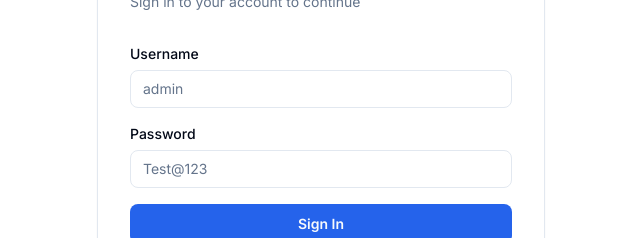
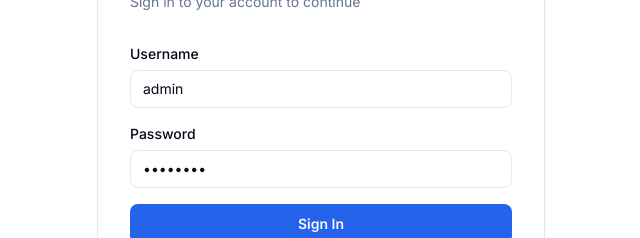
Before and after one commit to vancuongbka/i-factory, a Next.js app in the folder apps/web/: page /login in a window 1280 px wide. Shown: the part 286-524 px from the top of the page, without its empty margins (319-959 px from the left). Built offline with nearby package versions, Linux system fonts and the light colour scheme; no server answers.

Commit message:
[UI] Set default value for login form

```diff
--- a/apps/web/src/app/(auth)/login/_components/login-form.tsx
+++ b/apps/web/src/app/(auth)/login/_components/login-form.tsx
@@ -10,8 +10,8 @@ export function LoginForm() {
   const { login } = useAuth();
   const router = useRouter();
 
-  const [username, setUsername] = useState('');
-  const [password, setPassword] = useState('');
+  const [username, setUsername] = useState('admin');
+  const [password, setPassword] = useState('Test@123');
   const [error, setError] = useState('');
   const [loading, setLoading] = useState(false);
 
```
